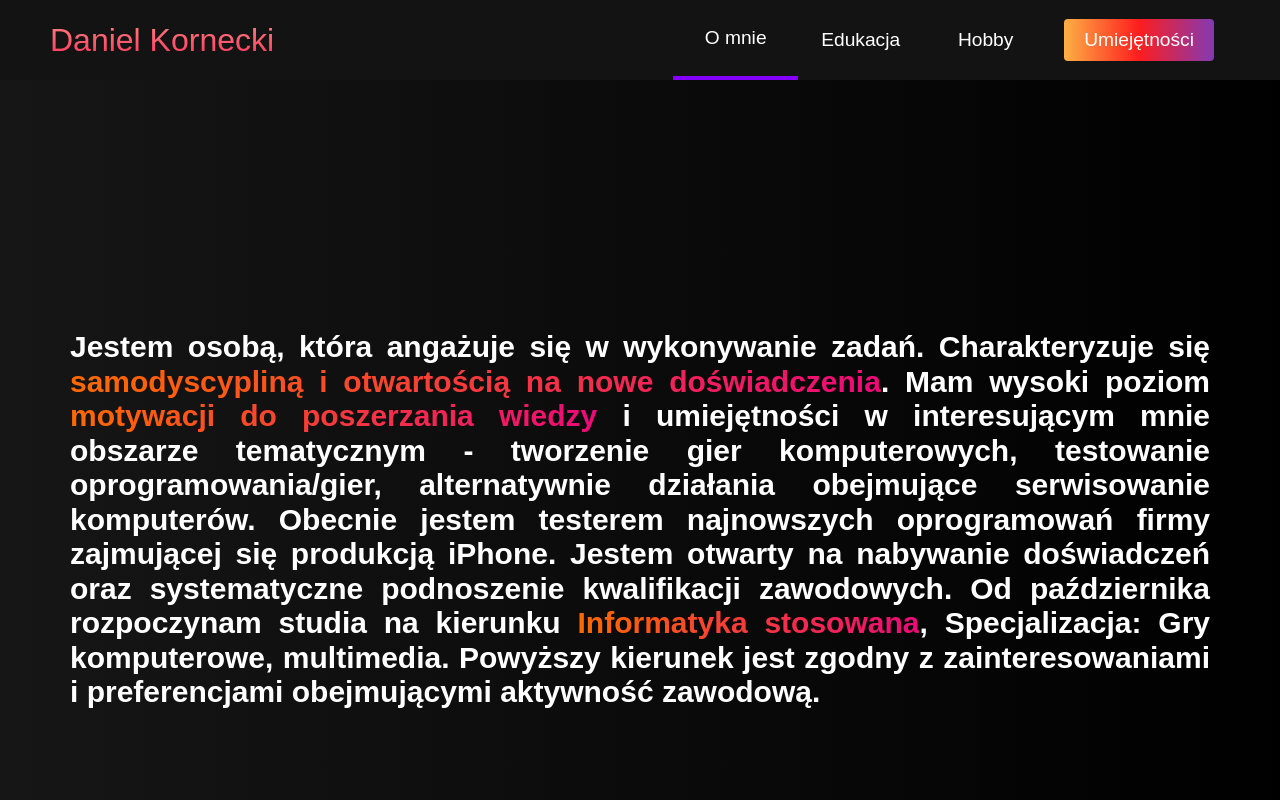
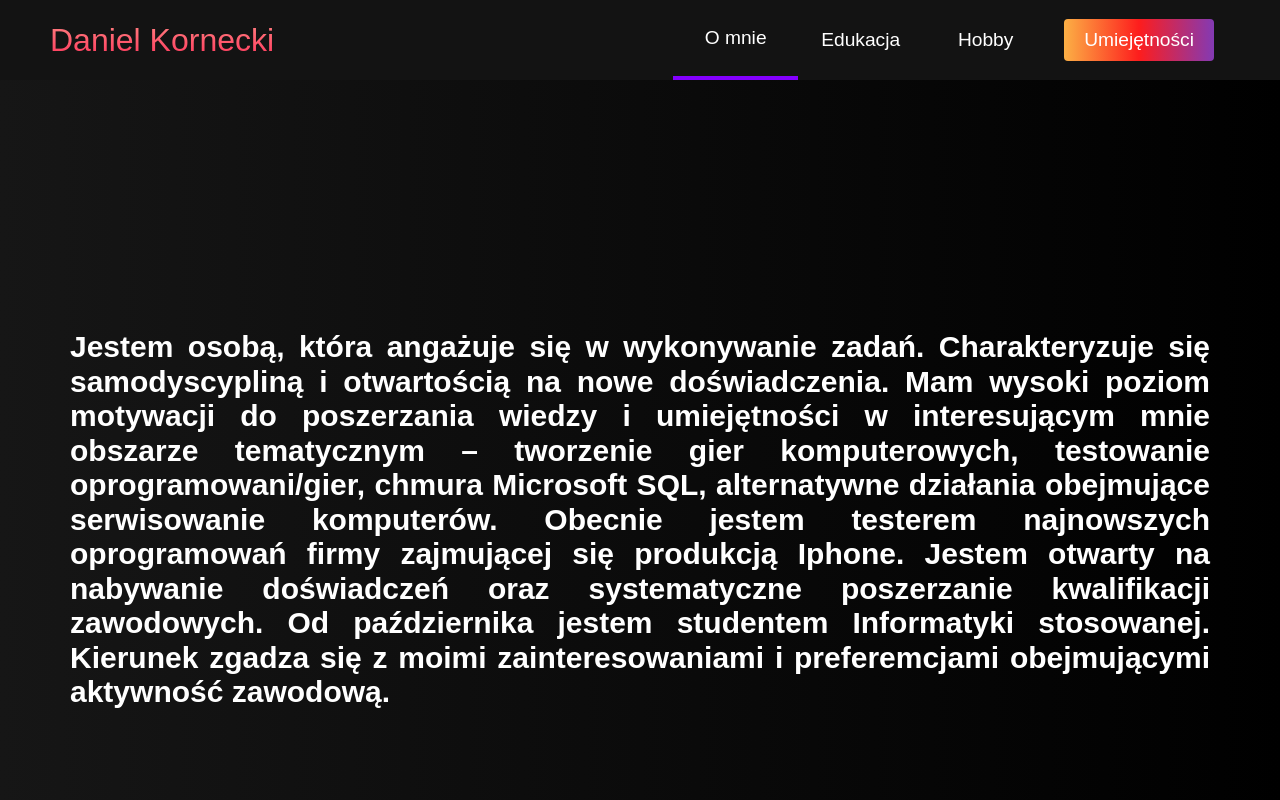
Before and after one commit to MrArcticFoxx/Website2, a plain HTML site: page index.html in a window 1280 px wide. Shown: the top 800 px of the page. Drawn offline with nearby package versions, Linux system fonts and the light colour scheme.

Commit message:
Update index.html

```diff
--- a/index.html
+++ b/index.html
@@ -44,25 +44,17 @@
     <div class="hero" id="home">
       <div class="hero__container">
         <h1 class="hero__heading">
-Jestem osobą, która angażuje się
-w wykonywanie zadań. Charakteryzuje  się
-<span>samodyscypliną i otwartością na nowe
-    doświadczenia</span>. Mam wysoki poziom <span>motywacji do
-poszerzania wiedzy</span> i umiejętności
-w interesującym mnie obszarze tematycznym -
-tworzenie gier komputerowych, testowanie
-oprogramowania/gier, alternatywnie działania
-obejmujące serwisowanie komputerów. Obecnie
-jestem testerem najnowszych oprogramowań firmy
-zajmującej się produkcją iPhone.
-Jestem otwarty na nabywanie doświadczeń oraz
-systematyczne podnoszenie kwalifikacji
-zawodowych. Od października rozpoczynam studia
-na kierunku <span>Informatyka stosowana</span>, Specjalizacja:
-Gry komputerowe, multimedia. Powyższy kierunek
-jest zgodny z
-zainteresowaniami i preferencjami obejmującymi
-aktywność zawodową.</h1>
+Jestem osobą, która angażuje się w wykonywanie zadań.
+Charakteryzuje się samodyscypliną i otwartością na nowe doświadczenia.
+Mam wysoki poziom motywacji do poszerzania wiedzy i umiejętności
+w interesującym mnie obszarze tematycznym – tworzenie gier komputerowych,
+testowanie oprogramowani/gier, chmura Microsoft SQL, alternatywne działania
+obejmujące serwisowanie komputerów. Obecnie jestem testerem najnowszych
+oprogramowań firmy zajmującej się produkcją Iphone. Jestem otwarty na
+nabywanie doświadczeń oraz systematyczne poszerzanie kwalifikacji zawodowych.
+Od października jestem studentem Informatyki stosowanej.
+Kierunek zgadza się z moimi zainteresowaniami i preferemcjami
+ obejmującymi aktywność zawodową. </h1>
 
 
       </div>
@@ -92,7 +84,7 @@ aktywność zawodową.</h1>
         <div class="services__card">
           <h2>Fotografia</h2>
           <p>Portrety, Krajobraz</p>
-            <div class="services__btn"><a href="https://www.instagram.com/dkphotographyaccount/"target="blank"><button type="button" value="Zobacz Teraz!">Zobzcz Teraz!</button></a></div>
+            <div class="services__btn"><a href="https://www.instagram.com/dkphotographyaccount/"target="blank"><button type="button" value="Zobacz Teraz!">Zobacz Teraz!</button></a></div>
         </div>
         <div class="services__card">
           <h2>Książki</h2>
```
